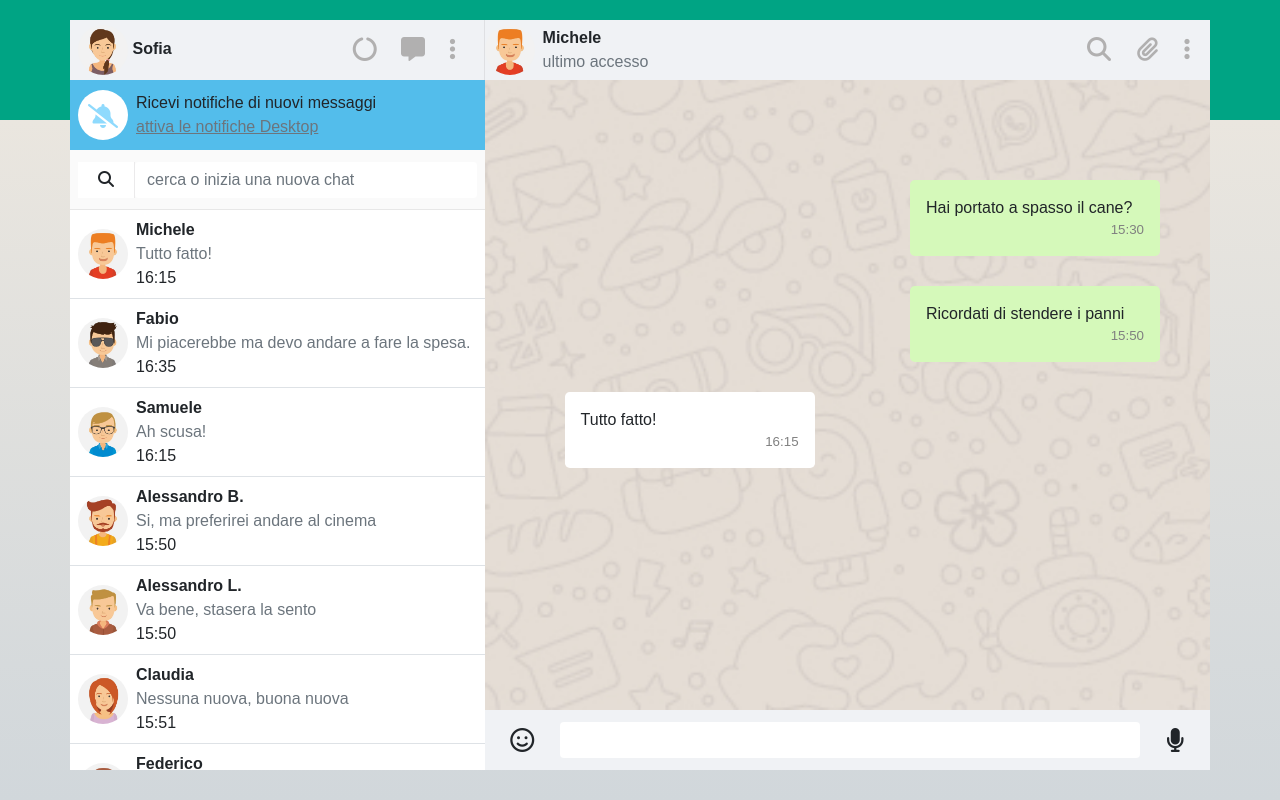
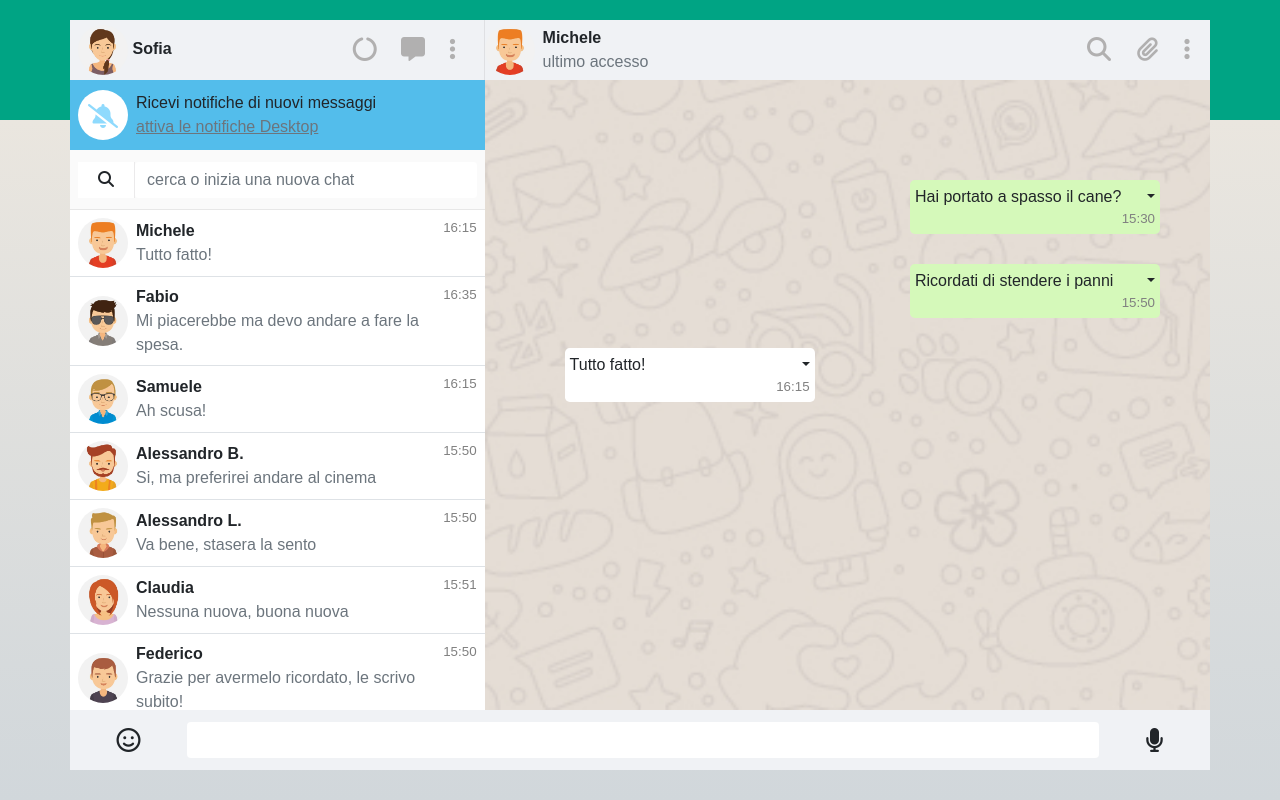
Before and after one commit to Rostrv/vue-boolzapp, a plain HTML site: page versione-sistemata/index.html in a window 1280 px wide. Drawn offline with nearby package versions, Linux system fonts and the light colour scheme.

Commit message:
add milestone 5

```diff
--- a/versione-sistemata/app.js
+++ b/versione-sistemata/app.js
@@ -186,6 +186,11 @@ const app = new Vue({
             }
             this.contacts[this.contact_switch].messages.push(auto)
         },
+
+
+        deleteMessage(index) {
+            this.contacts[this.contact_switch].messages.splice(index, 1)
+        },
     }
 
 
--- a/versione-sistemata/index.html
+++ b/versione-sistemata/index.html
@@ -52,10 +52,10 @@
                             <img :src="'./img/avatar' + contact.avatar + '.jpg'" alt="">
                             <div class="testo d-flex flex-column ms-2">
                                 <span class="name fw-bold">{{contact.name}}</span>
-                                <span class="text-secondary">{{contact.messages[contact.messages.length-1].message}}</span>
-                                <span class="date">{{contact.messages[contact.messages.length-1].date.substring(11,16)}}</span>
+                                <span class="text-secondary" v-if="contacts[index].messages.length >= 1">{{contact.messages[contact.messages.length-1].message}}</span>
                             </div>
                         </div>
+                        <div class="date" v-if="contacts[index].messages.length >= 1">{{contact.messages[contact.messages.length-1].date.substring(11,16)}}</div>
                     </div>
                 </div>
             </div>
@@ -75,18 +75,30 @@
                     </div>
                 </div>
                 <div class="box-middle-right">
-                    <div class="message rounded-3" :class="message.status === 'sent' ? 'green-message' : 'white-message'" v-for="(message) in contacts[contact_switch].messages">
-                        <p class="m-0">{{message.message}}</p>
+                    <div class="message rounded-3" :class="message.status === 'sent' ? 'green-message' : 'white-message'" v-for="(message,index) in contacts[contact_switch].messages">
+                        <div class="m-0 d-flex justify-content-between">{{message.message}}
+                            <div class="dropdown">
+                                <i class="dropdown-toggle" type="button" id="dropdownMenuButton1" data-bs-toggle="dropdown" aria-expanded="false">
+
+                                </i>
+                                <ul class="dropdown-menu" aria-labelledby="dropdownMenuButton1">
+                                    <li><a class="dropdown-item" @click="deleteMessage(index)">delete message</a></li>
+                                </ul>
+                            </div>
+                        </div>
                         <span class="time-message">{{message.date.substring(11,16)}}</span>
                     </div>
-                </div>
-                <div class="box-bottom-right">
-                    <i class="fa-regular fa-face-smile fa-xl"></i>
-                    <input type="text" class=" message-input border-0 form-control" @keyup.enter="sendMessage" v-model="newMessage"></input>
-                    <i class="fa-solid fa-microphone fa-xl"></i>
+
+
                 </div>
             </div>
+            <div class="box-bottom-right">
+                <i class="fa-regular fa-face-smile fa-xl"></i>
+                <input type="text" class=" message-input border-0 form-control" @keyup.enter="sendMessage" v-model="newMessage"></input>
+                <i class="fa-solid fa-microphone fa-xl"></i>
+            </div>
         </div>
+    </div>
 
 
     </div>
@@ -94,6 +106,7 @@
 
 
 
+    <script src="https://cdn.jsdelivr.net/npm/bootstrap@5.1.3/dist/js/bootstrap.bundle.min.js" integrity="sha384-ka7Sk0Gln4gmtz2MlQnikT1wXgYsOg+OMhuP+IlRH9sENBO0LRn5q+8nbTov4+1p" crossorigin="anonymous"></script>
     <script src='https://cdn.jsdelivr.net/npm/vue@2.6.14/dist/vue.js'></script>
     <script src="../versione-sistemata/app.js"></script>
 </body>
--- a/versione-sistemata/style.css
+++ b/versione-sistemata/style.css
@@ -156,13 +156,20 @@
 
     .users {
         background-color: white;
+        display: flex;
+        justify-content: space-between;
+    }
+
+    .date {
+        font-size: smaller;
+        color: grey;
     }
 
     .message {
         width: 250px;
         display: flex;
         flex-direction: column;
-        padding: 1rem;
+        padding: 5px;
         margin-bottom: 30px;
     }
 
```
